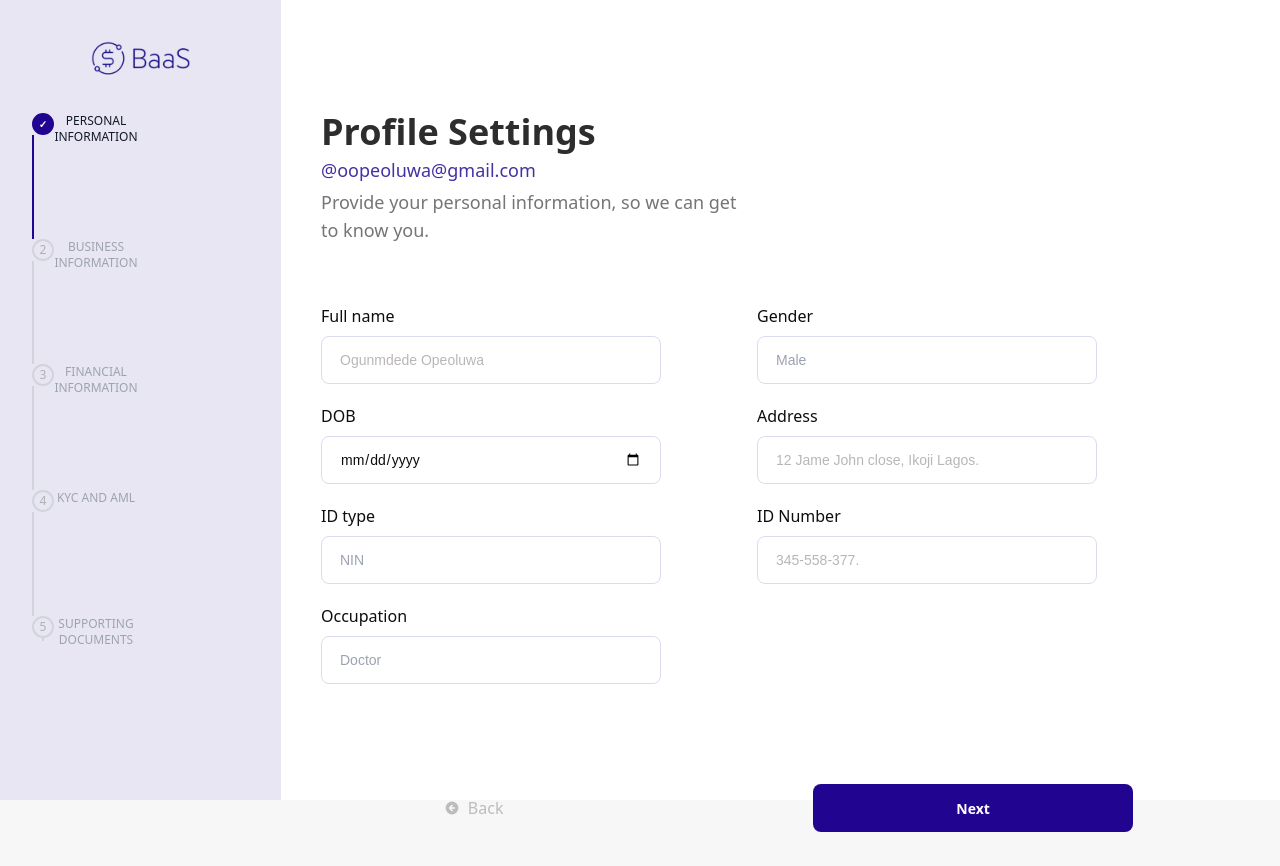
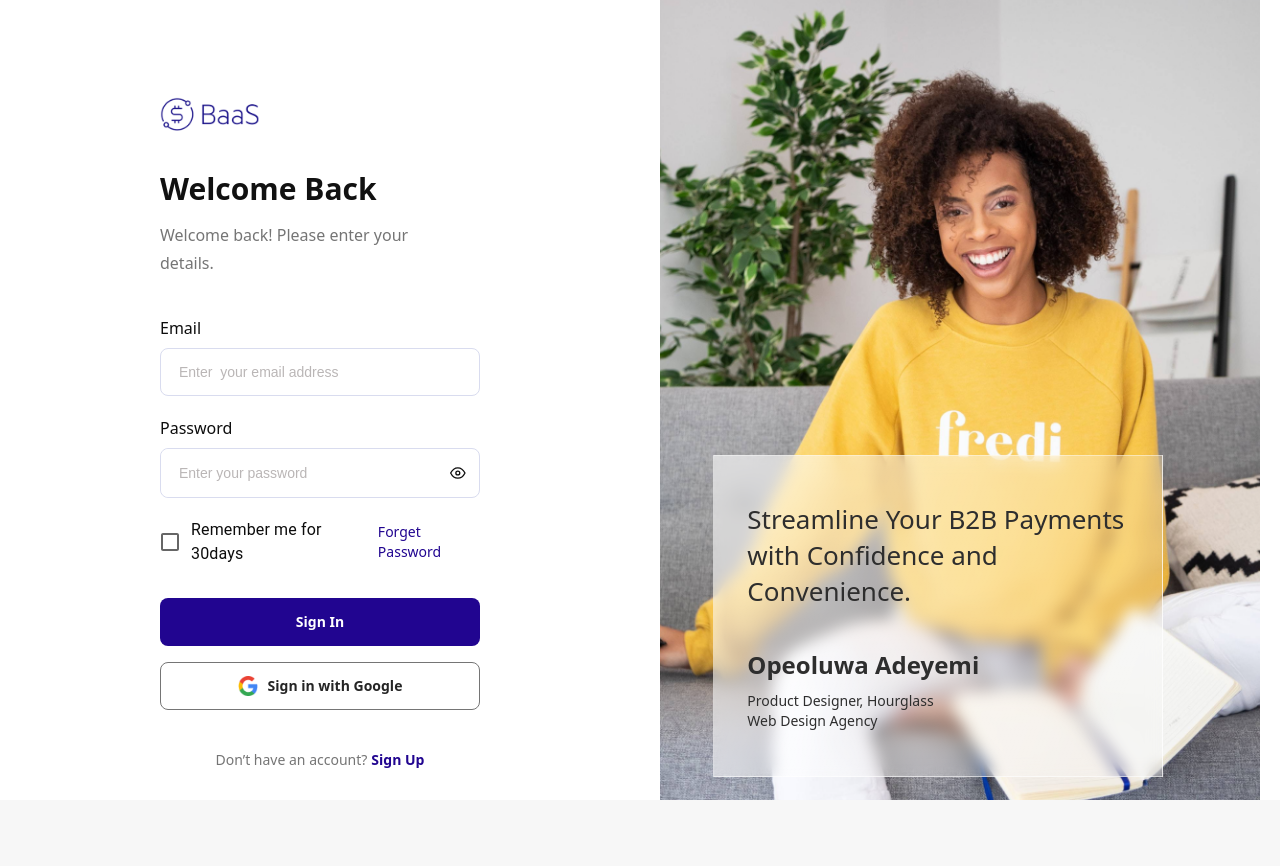
Before and after one commit to olukunle-abolade/BaaSNGWeb, a Next.js app: page / in a window 1280 px wide. Before the commit the page ends 832 px from the top, so only its background shows below. Built offline with nearby package versions, Linux system fonts and the light colour scheme.

Commit message:
profile page screen

```diff
--- a/src/app/auth/profile/page.tsx
+++ b/src/app/auth/profile/page.tsx
@@ -46,7 +46,7 @@
     newStep > 0 && newStep <= steps.length && setCurrentStep(newStep);
   }
   return (
-    <div className='w-full h-screen flex '>
+    <div className='w-full h-full flex '>
       {/* sidbar */}
       <div className='w-[17.563rem] h-screen bg-p50'>
         <div className="flex items-center justify-center pt-10">
--- a/src/app/layout.tsx
+++ b/src/app/layout.tsx
@@ -2,8 +2,13 @@
 import './globals.css'
 
 export const metadata = {
-  title: 'Create Next App',
-  description: 'Generated by create next app',
+  title: 'Baas',
+  description: 'Fintech Application',
+  icons: {
+    icon: {
+      url: "/favicon.png",
+    },
+  }
 }
 
 export default function RootLayout({
--- a/src/app/page.tsx
+++ b/src/app/page.tsx
@@ -1,11 +1,10 @@
 import { Inter } from 'next/font/google'
 import Login from './auth/page'
-import Profile from './auth/profile/page'
 
 const inter = Inter({ subsets: ['latin'] })
 
 export default function Home() {
   return (
-    <Profile  />
+    <Login />
   )
 }
```
Also changed, not shown: public/favicon.png (added).
